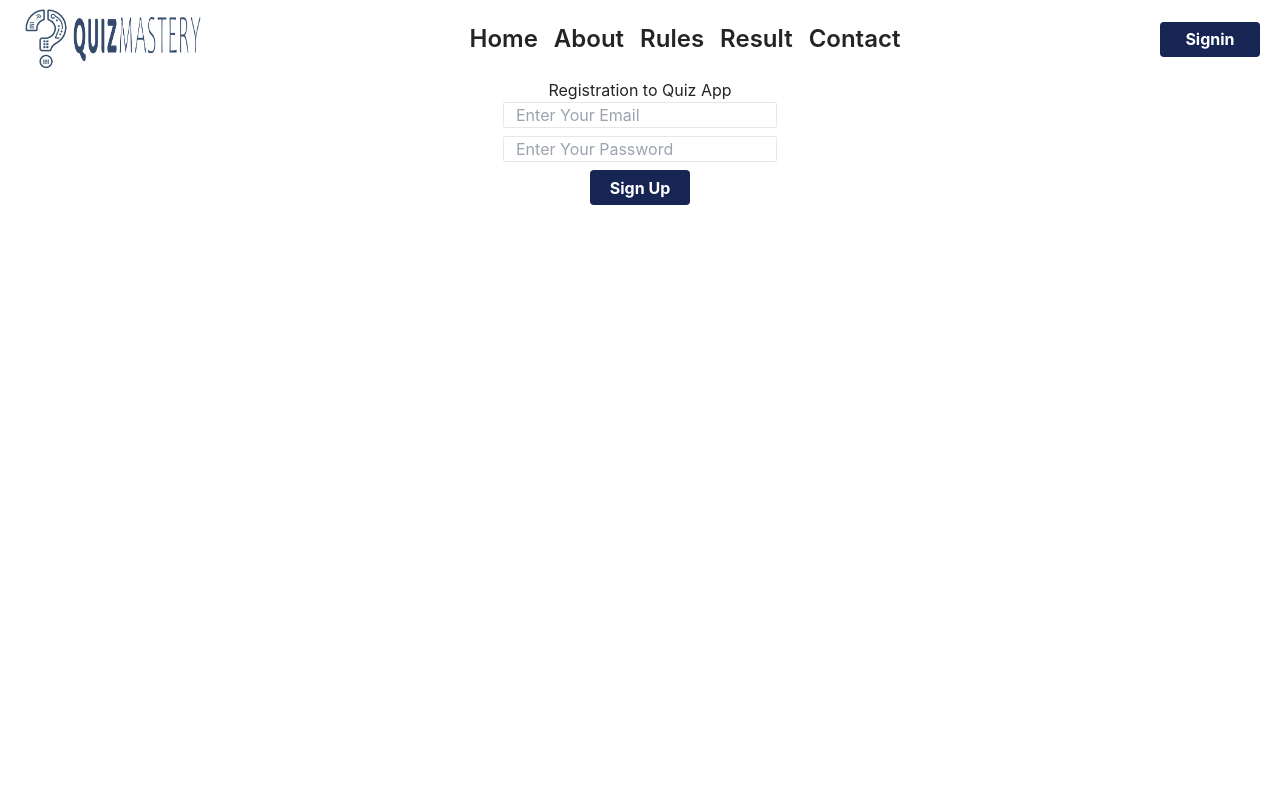
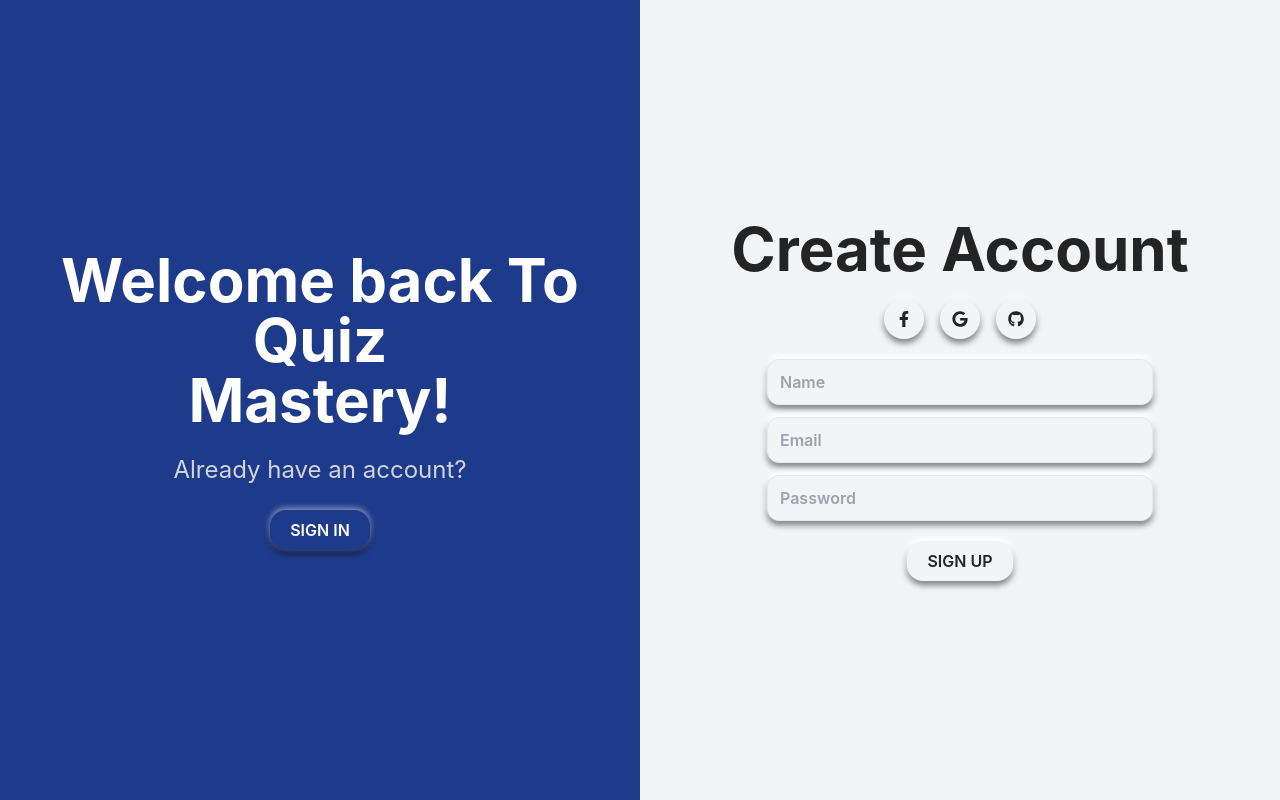
Before and after one commit to Rashidprojects/quiz-competition, a React (Vite) app in the folder Frontend/Quiz/: page /auth/register in a window 1280 px wide. Built offline with nearby package versions, Linux system fonts and the light colour scheme.

Commit message:
firebase signin completed and register page ui completed

```diff
--- a/Frontend/Quiz/package.json
+++ b/Frontend/Quiz/package.json
@@ -13,6 +13,7 @@
     "firebase": "^10.13.1",
     "react": "^18.3.1",
     "react-dom": "^18.3.1",
+    "react-icons": "^5.3.0",
     "react-router-dom": "^6.26.2"
   },
   "devDependencies": {
--- a/Frontend/Quiz/src/App.jsx
+++ b/Frontend/Quiz/src/App.jsx
@@ -1,14 +1,12 @@
 
 import './App.css'
 import { BrowserRouter as Router } from 'react-router-dom'
-import Navbar from './components/Navbar'
 import AppRoutes from './routes/AppRoutes'
 
 function App() {
 
   return (
     <Router>
-      <Navbar />
       <AppRoutes />
     </Router>
   )
--- a/Frontend/Quiz/src/components/Navbar.jsx
+++ b/Frontend/Quiz/src/components/Navbar.jsx
@@ -1,9 +1,32 @@
+import { useEffect, useState } from 'react';
 import logo from '../assets/final_logo.png'
-import brand from '../assets/logo-name.png'
 import { Link } from 'react-router-dom';
+import { auth } from '../firebase';
+import { IoSettingsOutline } from "react-icons/io5";
+
 
 
 const Navbar = () => {
+  const [user,setUser] = useState(null)
+  const [settings,setSettings] = useState(false)
+
+  console.log('current settings status is ', settings);
+
+
+  const handleSettings = () => {
+    setSettings(!settings)
+  }
+
+  const handleSignout = () => {
+    auth.signOut()
+  }
+
+  useEffect(() => {
+    const unsubscribe = auth.onAuthStateChanged((user) => {
+      setUser(user)
+    })
+    return () => unsubscribe();
+  },[])
   return (
     <>
       <div className="px-5 flex justify-between">
@@ -23,9 +46,31 @@ const Navbar = () => {
             </ul>
         </div>
 
-        <div className="flex items-center">
-          <button className="bg-blue-950 hover:bg-blue-900 text-white font-bold py-2 px-4 rounded transition duration-300 ease-in-out w-[100px] h-[35px] text-center flex items-center justify-center">Signin</button>
+        <div className="flex items-center gap-5">
+          {user ? (
+            <div>welcome, {user.email}</div>
+          ): (
+            <button className="bg-blue-950 hover:bg-blue-900 text-white font-bold py-2 px-4 rounded transition duration-300 ease-in-out w-[100px] h-[35px] text-center flex items-center justify-center">
+          <Link to="/auth/login">Signin</Link> </button>
+          )}
+
+          <div className='cursor-pointer z-10 text-3xl'
+              onClick={handleSettings}
+          >
+            <IoSettingsOutline />
+          </div>
+          {settings && (
+            <div className={` bg-white absolute w-[300px] h-screen top-0 right-0 py-8 transition-all duration-700 ease-in-out transform ${settings ? 'translate-x-0 opacity-100' : '-translate-x-full opacity-0' } `}>
+              <div className='flex items-center justify-center'>
+                <button className='bg-red-500 text-white px-3 py-1 rounded-md cursor-pointer font-semibold'
+                 onClick={handleSignout}
+                >Sign out</button>
+              </div>
+            </div>
+          )}
         </div>
+
+
 
       </div>
     </>
--- a/Frontend/Quiz/src/pages/Home.jsx
+++ b/Frontend/Quiz/src/pages/Home.jsx
@@ -1,10 +1,12 @@
 import Footer from "../components/Footer"
 import Hero from "../components/Hero"
+import Navbar from "../components/Navbar"
 import QuizSection from "../components/QuizSection"
 
 const Home = () => {
   return (
     <>
+        <Navbar />
         <Hero />
         <QuizSection />
         <Footer />
--- a/Frontend/Quiz/src/pages/LoginPage.jsx
+++ b/Frontend/Quiz/src/pages/LoginPage.jsx
@@ -1,8 +1,45 @@
-import React from 'react'
+import React, { useState } from 'react'
+import { signInWithEmailAndPassword } from 'firebase/auth'
+import { auth } from '../firebase'
 
 const LoginPage = () => {
+
+    const [email,setEmail] = useState('')
+    const [password,setPassword] = useState('')
+
+    const handleLogin = async () => {
+        try {
+            await signInWithEmailAndPassword(auth,email,password)
+            alert ('user logged in!... ')
+        } catch(error){
+            alert(error.message)
+        }
+    }
   return (
-    <div>LoginPage</div>
+    <div className='flex items-center justify-between flex-col'>
+        <h2>Welcome Back</h2>
+        <div className='flex items-center justify-center flex-col gap-2'>
+            <input type="email"
+            className='border rounded-sm px-3'
+            value={email}
+            onChange={(e) => setEmail(e.target.value)}
+            placeholder='Email'
+            />
+
+
+            <input type="password"
+            className='border rounded-sm px-3'
+            value={password}
+            onChange={(e) => setPassword(e.target.value)}
+            placeholder='Password'
+            />
+
+            <button
+            onClick={handleLogin}
+             className='bg-blue-950 hover:bg-blue-900 text-white font-bold py-2 px-4 rounded transition duration-300 ease-in-out w-[100px] h-[35px] text-center flex items-center justify-center'
+            >Sign in</button>
+        </div>
+    </div>
   )
 }
 
--- a/Frontend/Quiz/src/pages/RegisterPage.jsx
+++ b/Frontend/Quiz/src/pages/RegisterPage.jsx
@@ -1,12 +1,19 @@
 // src/RegisterPage.jsx
 
-import React, { useState } from 'react';
+import React, { useEffect, useState } from 'react';
 import { createUserWithEmailAndPassword } from 'firebase/auth';
 import { auth } from '../firebase';
+import { FaFacebookF,FaGoogle,FaGithub } from "react-icons/fa";
 
 const RegisterPage = () => {
   const [email, setEmail] = useState('');
   const [password, setPassword] = useState('');
+  const [animate,setAnimate] = useState(false)
+
+  useEffect(() => {
+    // Trigger the animation after the component mounts
+    setAnimate(true)
+  },[])
 
   const handleSignup = async () => {
     try {
@@ -19,30 +26,65 @@ const RegisterPage = () => {
   };
 
   return (
-    <div className='flex items-center justify-center flex-col'>
-      <h2>Registration to Quiz App</h2>
 
-      <div className='flex items-center justify-center flex-col gap-2'>
+    // Left Section
+    <div className={` flex h-screen transform transition-transform duration-1000 ${animate ? 'translate-x-0' : '-translate-x-1/3'} `}>
+      <div className='w-1/2 bg-blue-900 flex items-center justify-center flex-col gap-6 '>
+      <h2 className='text-6xl font-bold text-center text-white'>Welcome back To Quiz <br /> Mastery!</h2>
+      <p className='text-gray-300 text-2xl'>Already have an account?</p>
+      <button className='bg-blue-900 text-white font-semibold rounded-2xl shadow-lg px-5 py-2 hover:shadow-xl transition-shadow hover:scale-110 hover:transition ease-in-out duration-300'
+      style={{ boxShadow: '0 -2px 6px rgba(255, 255, 255, 0.5), 0 4px 6px rgba(0, 0, 0, 0.5)' }}>SIGN IN</button>
+      </div>
+
+
+{/* Right Section */}
+    <div className={` w-1/2 bg-gray-100 flex items-center justify-center flex-col gap-5 transform transition-transform duration-1000 ${animate ? 'translate-x-0' : '-translate-x-1/4'} `}>
+
+        <h2 className='text-6xl font-bold text-center'>Create Account</h2>
+
+        {/* sign in option logos */}
+        <div className='list-none flex gap-4'>
+            <li className='rounded-full px-3 py-3 bg-gray-100 cursor-pointer shadow-lg hover:scale-125 hover:transition ease-in-out duration-300'
+             style={{ boxShadow: '0 -4px 6px rgba(255, 255, 255, 0.5), 0 4px 6px rgba(0, 0, 0, 0.5)' }}
+            ><FaFacebookF /></li>
+
+            <li className='rounded-full px-3 py-3 bg-gray-100 cursor-pointer shadow-lg hover:scale-125 hover:transition ease-in-out duration-300'
+             style={{ boxShadow: '0 -4px 6px rgba(255, 255, 255, 0.5), 0 4px 6px rgba(0, 0, 0, 0.5)' }}
+            ><FaGoogle /></li>
+
+            <li className='rounded-full px-3 py-3 bg-gray-100 cursor-pointer shadow-lg hover:scale-125 hover:transition ease-in-out duration-300'
+             style={{ boxShadow: '0 -4px 6px rgba(255, 255, 255, 0.5), 0 4px 6px rgba(0, 0, 0, 0.5)' }}
+            ><FaGithub /></li>
+        </div>
+
+        <div className='flex flex-col gap-3 justify-center items-center'>
+            <input type="text"
+            className='border px-3 w-[386px] h-[46px] rounded-xl shadow-xl font-semibold bg-gray-100'
+            style={{ boxShadow: '0 -4px 6px rgba(255, 255, 255, 1), 0 4px 6px rgba(0, 0, 0, 0.5)' }}
+            placeholder='Name' />
+
             <input
             type="email"
-          className='border rounded-sm px-3'
+            className='border px-3 w-[386px] h-[46px] rounded-xl shadow-xl font-semibold bg-gray-100'
+            style={{ boxShadow: '0 -4px 6px rgba(255, 255, 255, 1), 0 4px 6px rgba(0, 0, 0, 0.5)' }}
             value={email}
             onChange={(e) => setEmail(e.target.value)}
-          placeholder='Enter Your Email'
+            placeholder='Email'
             />
+
             <input
             type="password"
-          className='border rounded-sm px-3'
+            className='border px-3 w-[386px] h-[46px] rounded-xl shadow-xl font-semibold bg-gray-100'
+            style={{ boxShadow: '0 -4px 6px rgba(255, 255, 255, 1), 0 4px 6px rgba(0, 0, 0, 0.5)' }}
             value={password}
             onChange={(e) => setPassword(e.target.value)}
-          placeholder='Enter Your Password'
+            placeholder='Password'
             />
-        <button
-          onClick={handleSignup}
-          className='bg-blue-950 hover:bg-blue-900 text-white font-bold py-2 px-4 rounded transition duration-300 ease-in-out w-[100px] h-[35px] text-center flex items-center justify-center'
-        >
-          Sign Up
-        </button>
+            <button onClick={handleSignup}
+            className='bg-gray-100 font-semibold rounded-2xl shadow-lg px-5 py-2 mt-2 hover:shadow-xl  transition-shadow hover:scale-125 hover:transition ease-in-out duration-300'
+            style={{ boxShadow: '0 -4px 6px rgba(255, 255, 255, 1), 0 4px 6px rgba(0, 0, 0, 0.5)' }}>SIGN UP</button>
+
+        </div>
       </div>
     </div>
   );
```
Also changed, not shown: 1 other file (tests, documents, lock files or other folders). Lines whose indentation alone changed are shown as unchanged.
